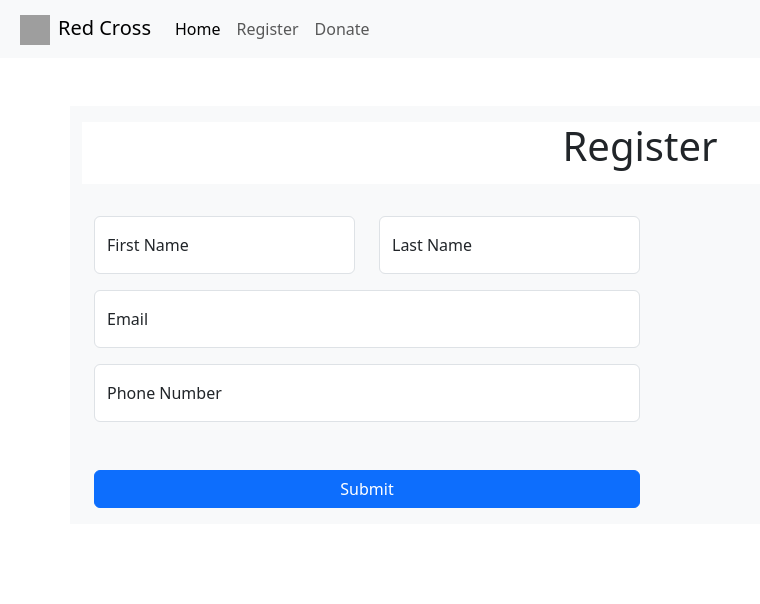
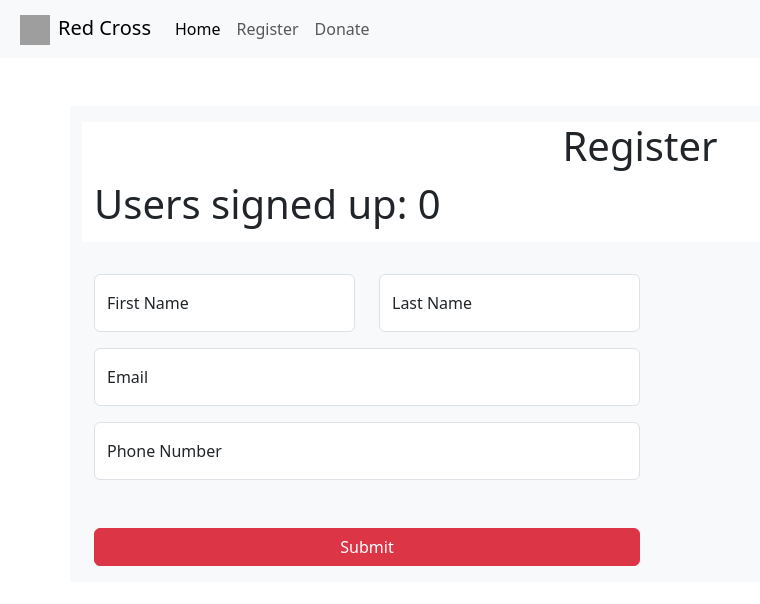
Before and after one commit to TheSilentIce/FBLA-Regional-2023, a React (Vite) app in the folder redcross-website/: page /register in a window 1280 px wide. Shown: the top 604 px of the page, without its empty margins (0-760 px from the left). Built offline with nearby package versions, Linux system fonts and the light colour scheme; grey boxes are pictures that could not be loaded.

Commit message:
Added signup counter to register page

```diff
--- a/redcross-website/src/components/GalaPromotionBenefits.tsx
+++ b/redcross-website/src/components/GalaPromotionBenefits.tsx
@@ -10,5 +10,4 @@ const GalaPromotionBenefits = ({ title, text }) => {
   );
 };
 
-
 export default GalaPromotionBenefits;
--- a/redcross-website/src/components/SubmitButton.tsx
+++ b/redcross-website/src/components/SubmitButton.tsx
@@ -1,5 +1,15 @@
-function SubmitButton () {
-    return <button type="submit" className="btn btn-primary w-100">Submit</button>
+import { FC, MouseEvent } from "react";
+
+interface SubmitButtonProps {
+  onClick: (event: MouseEvent<HTMLButtonElement>) => void;
 }
 
+const SubmitButton: FC<SubmitButtonProps> = ({ onClick }) => {
+  return (
+    <button type="submit" className="btn btn-danger w-100" onClick={onClick}>
+      Submit
+    </button>
+  );
+};
+
 export default SubmitButton;
--- a/redcross-website/src/pages/Register.tsx
+++ b/redcross-website/src/pages/Register.tsx
@@ -1,13 +1,28 @@
+import { useEffect, useState } from "react";
 import ShortInput from "../components/ShortInput";
 import SubmitButton from "../components/SubmitButton";
 
 export function Register() {
+  const [users, setUsers] = useState<number>(
+    parseInt(localStorage.getItem("users") || "0", 10)
+  );
+
+  useEffect(() => {
+    localStorage.setItem("users", users.toString());
+  }, [users]);
+
+  const incrementUser = () => {
+    event?.preventDefault();
+    setUsers(users + 1);
+  };
+
   return (
     <>
       <div className="pt-5"></div>
       <div className="container bg-light pt-3">
         <div className="container bg-white pb-1">
           <h1 className="d-flex justify-content-center">Register</h1>
+          <h1>Users signed up: {users}</h1>
         </div>
         <div className="py-3"></div>
         <div className="container text-center">
@@ -44,7 +59,7 @@ export function Register() {
             </div>
             <div className="row pb-3 pt-5">
               <div className="col">
-                <SubmitButton />
+                <SubmitButton onClick={incrementUser} />
               </div>
             </div>
           </form>
```
